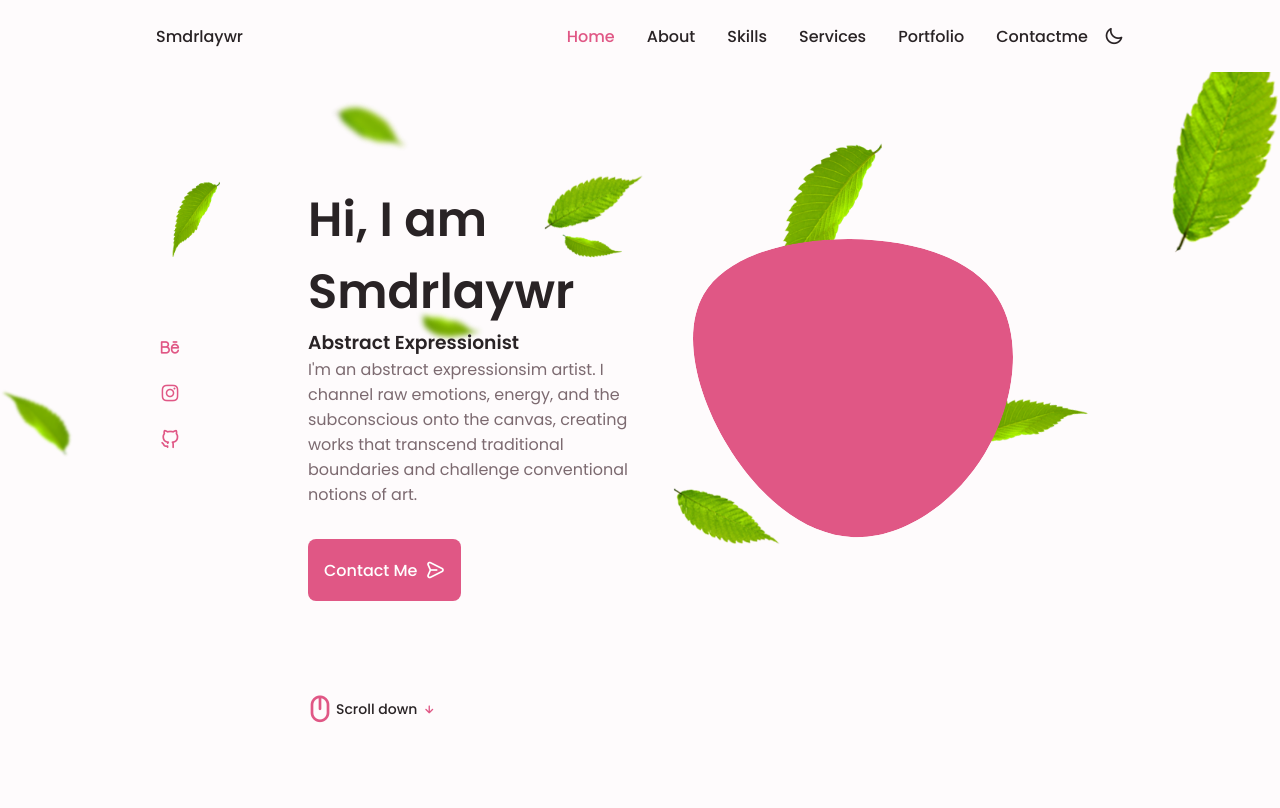
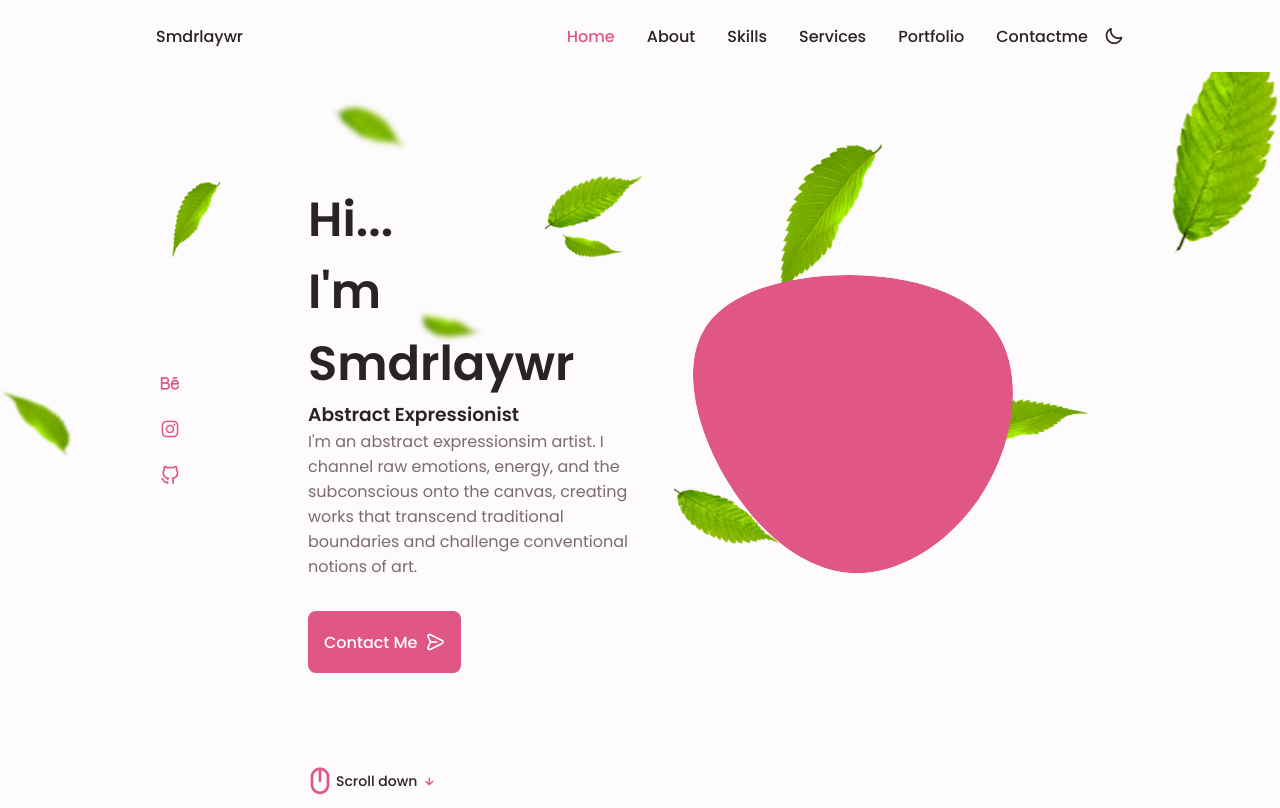
Before and after one commit to smdrlaywr/smd, a plain HTML site: page index.html in a window 1280 px wide. Shown: the top 808 px of the page. Drawn offline with nearby package versions, Linux system fonts and the light colour scheme.

Commit message:
changed the home title

```diff
--- a/index.html
+++ b/index.html
@@ -110,7 +110,7 @@
 
                         </div>
                         <div class="home__data">
-                            <h1 class="home__title">Hi, I am Smdrlaywr</h1>
+                            <h1 class="home__title">Hi... <br>I'm Smdrlaywr</h1>
                             <h3 class="home_s_subtitle">Abstract Expressionist</h3>
                             <p class="home__description">I'm an abstract expressionsim artist. I channel raw emotions, energy, and the subconscious onto the canvas, creating works that transcend traditional boundaries and challenge conventional notions of art.</p>
                             <a href="#contact" class="button button--flex">
```
